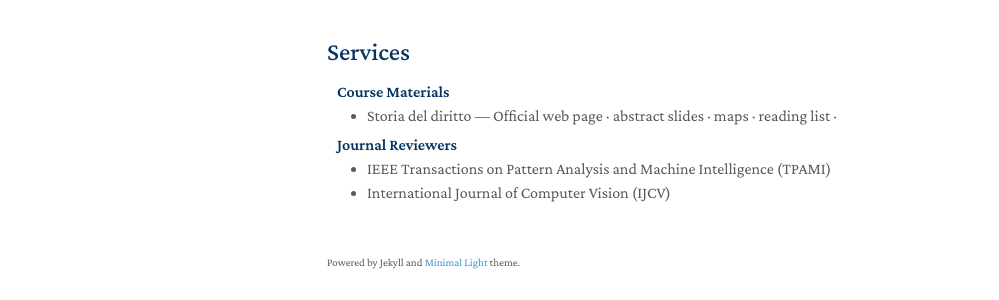
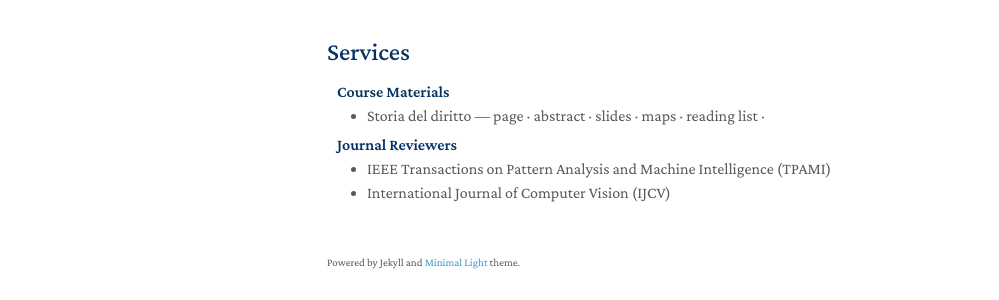
Before and after one commit to rinaldiferri/rinaldiferri.github.io, a Jekyll site: the page built from index.md, in a window 1280 px wide and 1328 px high. Shown: the part 985-1285 px from the top of the window, without its empty margins (143-1142 px from the left). Built offline with Jekyll 4.4.1, drawn with Linux system fonts in a browser that asks for light colours; a style sheet for code colours, icons or effects is not loaded; our own code applies the rules of GitHub Pages for plain Markdown files.

Commit message:
Update services.md

```diff
--- a/_includes/services.md
+++ b/_includes/services.md
@@ -5,8 +5,8 @@
 <ul style="margin:0 0 5px;">
 <li>
   <autocolor>Storia del diritto</autocolor> —
-  <a href="https://studiumanistici.uniroma3.it/insegnamento-erogato/dipartimento-di-studi-umanistici/lm/2025-2026/storia-e-societa-0580707308500001/fc0a7544-2def-41a0-bf79-fc28f31eff77--20711454/"><autocolor>Official web page</autocolor></a> ·
-  <a href="assets/storia-del-diritto/abstract.txt"><autocolor>abstract</autocolor></a>
+  <a href="https://studiumanistici.uniroma3.it/insegnamento-erogato/dipartimento-di-studi-umanistici/lm/2025-2026/storia-e-societa-0580707308500001/fc0a7544-2def-41a0-bf79-fc28f31eff77--20711454/"><autocolor>page</autocolor></a> ·
+  <a href="assets/storia-del-diritto/abstract.txt"><autocolor>abstract</autocolor></a> ·
   <a href="assets/storia-del-diritto/slides.pdf"><autocolor>slides</autocolor></a> ·
   <a href="assets/storia-del-diritto/maps.pdf"><autocolor>maps</autocolor></a> ·
   <a href="assets/storia-del-diritto/reading-list.pdf"><autocolor>reading list</autocolor></a> ·
```
